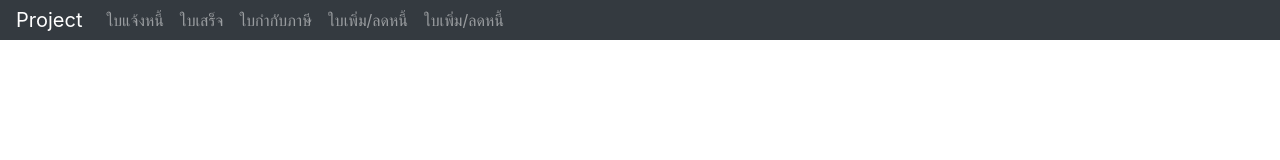
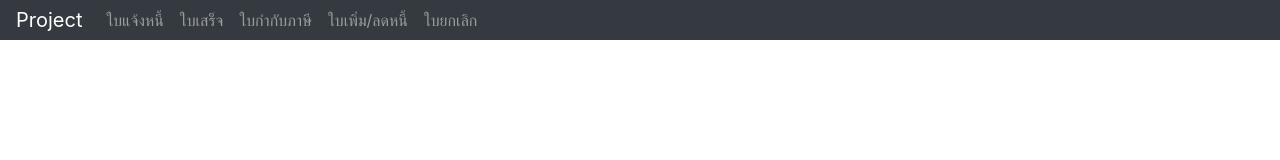
Before and after one commit to it-kmitl-2018/group8, a Vue app: page /ETaxInvoiceConfirm in a window 1280 px wide. Shown: the top 160 px of the page. Built offline with nearby package versions, Linux system fonts and the light colour scheme.

Commit message:
edit Nevbar
แก้คำบน Nevbar ค่ะ

```diff
--- a/src/components/Navbar.vue
+++ b/src/components/Navbar.vue
@@ -13,7 +13,7 @@
         <b-nav-item :to="{name: 'EReceiptForm'}"> ใบเสร็จ</b-nav-item>
         <b-nav-item :to="{name: 'ETaxInvoiceForm'}"> ใบกำกับภาษี </b-nav-item>
         <b-nav-item :to="{name: 'DebitCreditForm'}"> ใบเพิ่ม/ลดหนี้ </b-nav-item>
-        <b-nav-item :to="{name: 'CancellationForm'}"> ใบเพิ่ม/ลดหนี้ </b-nav-item>
+        <b-nav-item :to="{name: 'CancellationForm'}"> ใบยกเลิก </b-nav-item>
       </b-navbar-nav>
 
     </b-collapse>
```
